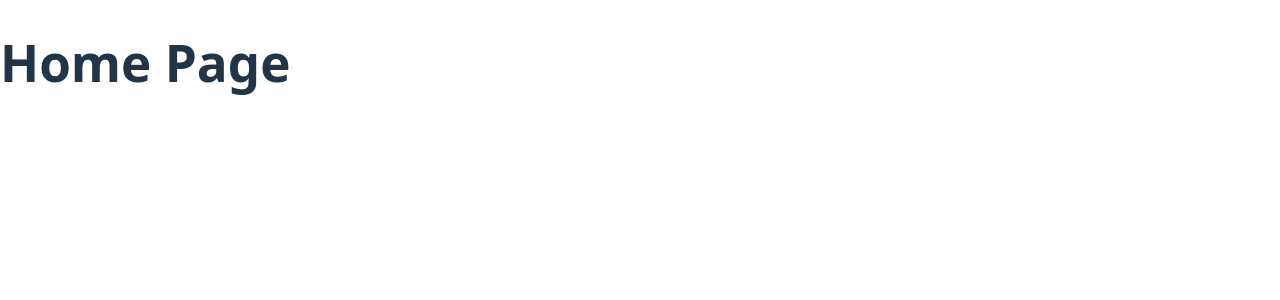
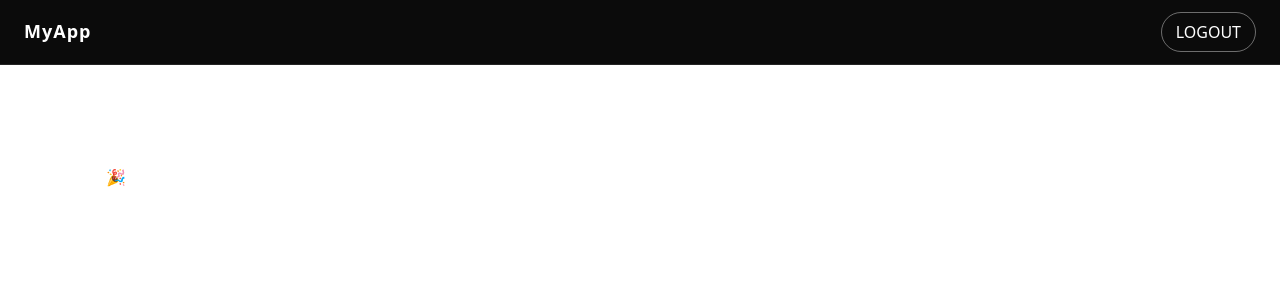
Before and after one commit to rinda1234/Netflix.github.io, a React (Vite) app: page / in a window 1280 px wide. Shown: the top 300 px of the page. Built offline with nearby package versions, Linux system fonts and the light colour scheme; sample sign-in values are in the browser's storage.

Commit message:
add logout button

```diff
--- /dev/null
+++ b/src/components/Header.jsx
@@ -0,0 +1,23 @@
+import { useNavigate } from "react-router-dom";
+
+export default function Header() {
+    const navigate = useNavigate();
+    const isLoggedIn = localStorage.getItem("isLoggedIn") === "true";
+
+    const handleLogout = () => {
+        localStorage.removeItem("isLoggedIn");
+        navigate("/signin");
+    };
+
+    return (
+        <header className="app-header">
+            <h1 className="logo">MyApp</h1>
+
+            {isLoggedIn && (
+                <button className="logout-btn" onClick={handleLogout}>
+                    LOGOUT
+                </button>
+            )}
+        </header>
+    );
+}
--- a/src/components/auth/SignupForm.jsx
+++ b/src/components/auth/SignupForm.jsx
@@ -1,6 +1,38 @@
+import { useState } from "react";
 import MaterialInput from "./MaterialInput";
 
 export default function SignupForm({ onBack }) {
+    const [status, setStatus] = useState("idle"); // idle | loading | success | error
+    const [errorMsg, setErrorMsg] = useState("");
+
+    const handleSignup = () => {
+        if (status !== "idle") return;
+
+        setStatus("loading");
+        setErrorMsg("");
+
+        // 서버 요청 흉내
+        setTimeout(() => {
+            const success = true; // 테스트용: 성공(true) / 실패(false) 바꿔가며 확인
+
+            if (success) {
+                setStatus("success");
+
+                // ✓ 잠깐 보여주고 로그인 화면으로 복귀
+                setTimeout(() => {
+                    setStatus("idle");
+                    onBack(); // 👉 로그인 화면으로 전환
+                }, 700);
+            } else {
+                setStatus("error");
+                setErrorMsg("회원가입에 실패했습니다. 다시 시도해주세요.");
+
+                // shake 끝나면 idle 복귀
+                setTimeout(() => setStatus("idle"), 600);
+            }
+        }, 1200);
+    };
+
     return (
         <>
             <h2>Sign Up</h2>
@@ -9,7 +41,18 @@ export default function SignupForm({ onBack }) {
             <MaterialInput label="Password" type="password" />
             <MaterialInput label="Confirm Password" type="password" />
 
-            <button className="primary">CREATE ACCOUNT</button>
+            {/* 에러 메시지 */}
+            {errorMsg && <div className="error-message">{errorMsg}</div>}
+
+            <button
+                className={`primary ${status}`}
+                onClick={handleSignup}
+            >
+                {status === "idle" && "CREATE ACCOUNT"}
+                {status === "loading" && <span className="loader" />}
+                {status === "success" && "✓"}
+                {status === "error" && "CREATE ACCOUNT"}
+            </button>
 
             <button className="link" onClick={onBack}>
                 BACK TO SIGN IN
--- a/src/pages/Home.jsx
+++ b/src/pages/Home.jsx
@@ -1,3 +1,13 @@
+import Header from "../components/Header";
+
 export default function Home() {
-    return <h1>Home Page</h1>;
+    return (
+        <>
+            <Header />
+            <main style={{ padding: "24px", color: "#fff" }}>
+                <h2>Home</h2>
+                <p>로그인 성공 🎉</p>
+            </main>
+        </>
+    );
 }
--- a/src/styles/auth.css
+++ b/src/styles/auth.css
@@ -189,3 +189,33 @@ button.primary.error {
         transform: translateY(0);
     }
 }
+.app-header {
+    height: 64px;
+    padding: 0 24px;
+    display: flex;
+    align-items: center;
+    justify-content: space-between;
+    background: #0b0b0b;
+    border-bottom: 1px solid rgba(255,255,255,0.1);
+}
+
+.logo {
+    color: #fff;
+    font-size: 18px;
+    letter-spacing: 1px;
+}
+
+.logout-btn {
+    background: none;
+    border: 1px solid rgba(255,255,255,0.4);
+    color: #fff;
+    padding: 8px 14px;
+    border-radius: 999px;
+    cursor: pointer;
+    transition: 0.3s;
+}
+
+.logout-btn:hover {
+    background: #e50914;
+    border-color: #e50914;
+}
```
